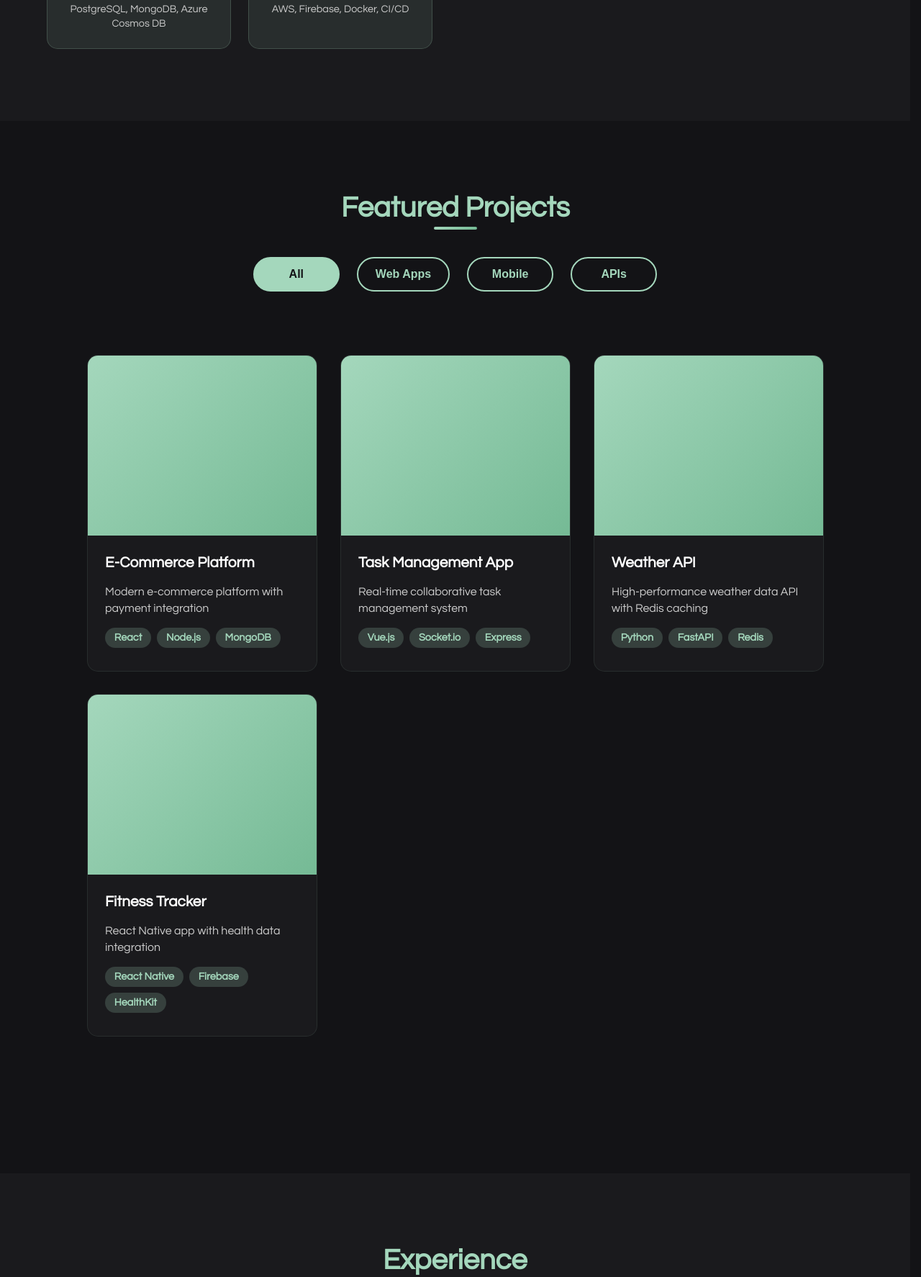
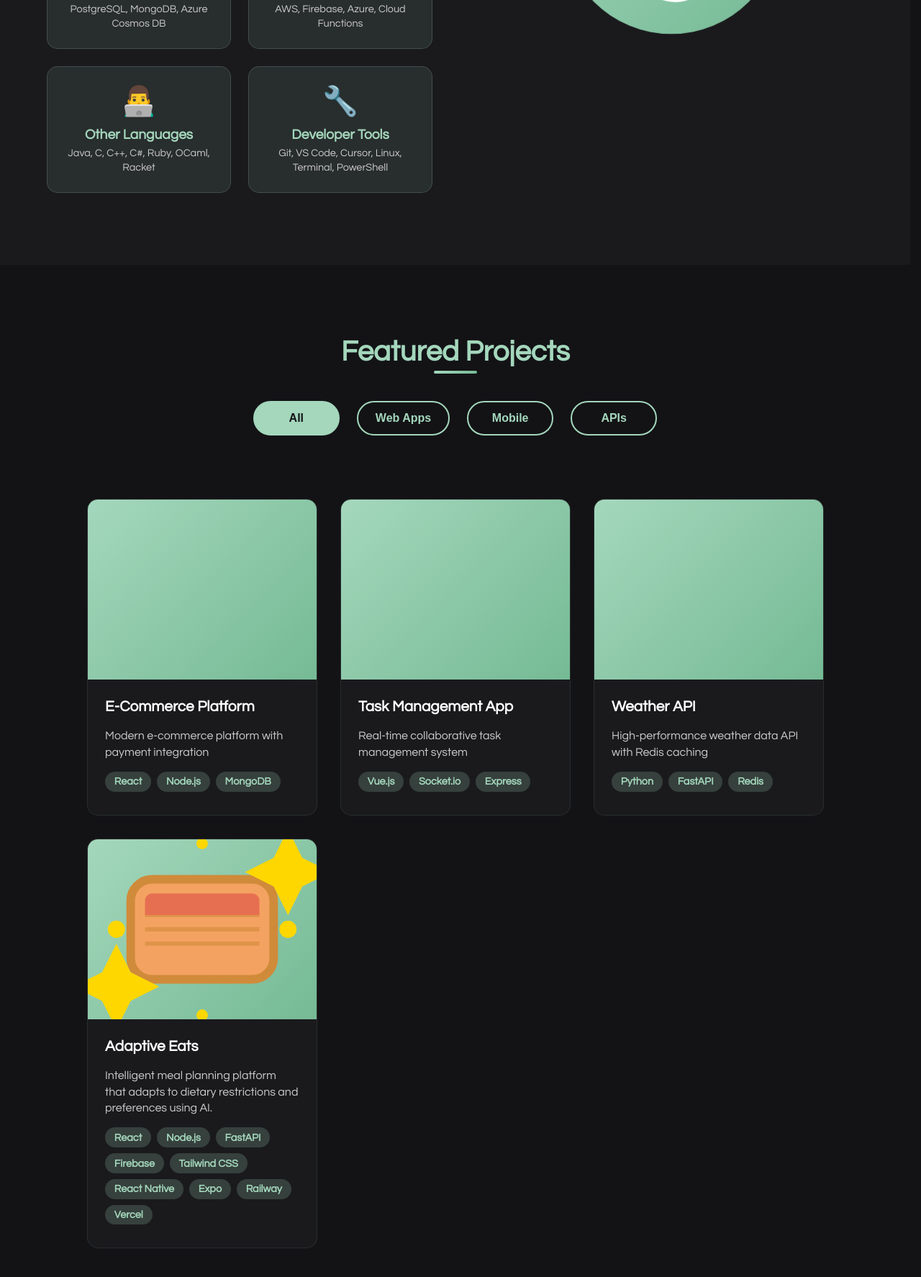
Before and after one commit to YourBoyConnor/Portfolio-Website, a website: page public/index.html in a window 1280 px wide. Shown: the part 1468-3242 px from the top of the page at 72% size. Drawn offline with Linux system fonts and the light colour scheme.

Commit message:
added adaptive eats and fixed about section to be mostly accurate

```diff
--- a/public/index.html
+++ b/public/index.html
@@ -123,12 +123,12 @@
             <div class="skill-item">
               <div class="skill-icon">💻</div>
               <h3>Frontend</h3>
-              <p>React, Vue.js, HTML5, CSS3, JavaScript</p>
+              <p>React, Angular, Vue.js, HTML5, CSS3, JavaScript</p>
             </div>
             <div class="skill-item">
               <div class="skill-icon">⚙️</div>
               <h3>Backend</h3>
-              <p>Node.js, Python, Express, REST APIs</p>
+              <p>Node.js, Python, Express, Firebase Functions</p>
             </div>
             <div class="skill-item">
               <div class="skill-icon">🗄️</div>
@@ -138,7 +138,17 @@
             <div class="skill-item">
               <div class="skill-icon">☁️</div>
               <h3>Cloud</h3>
-              <p>AWS, Firebase, Docker, CI/CD</p>
+              <p>AWS, Firebase, Azure, Cloud Functions</p>
+            </div>
+            <div class="skill-item">
+              <div class="skill-icon">👨‍💻</div>
+              <h3>Other Languages</h3>
+              <p>Java, C, C++, C#, Ruby, OCaml, Racket</p>
+            </div>
+            <div class="skill-item">
+              <div class="skill-icon">🔧</div>
+              <h3>Developer Tools</h3>
+              <p>Git, VS Code, Cursor, Linux, Terminal, PowerShell</p>
             </div>
           </div>
         </div>
@@ -234,24 +244,31 @@
             </div>
         </div>
 
-        <div class="project-card" data-category="mobile">
+        <div class="project-card" data-category="web mobile">
           <div class="project-image">
+            <img src="Images/adaptive-eats-preview.svg" alt="Adaptive Eats Preview" style="width: 100%; height: 100%; object-fit: cover;">
             <div class="project-overlay">
-              <h3>Fitness Tracker</h3>
-              <p>Cross-platform mobile app for fitness tracking</p>
+              <h3>Adaptive Eats</h3>
+              <p>AI-powered meal planning platform for dietary restrictions (Web + Mobile)</p>
               <div class="project-links">
-                <a href="#" class="project-link">App Store</a>
+                <a href="https://adaptive-eats.com" target="_blank" class="project-link">Website</a>
                 <a href="#" class="project-link">GitHub</a>
               </div>
             </div>
           </div>
           <div class="project-info">
-              <h3>Fitness Tracker</h3>
-              <p>React Native app with health data integration</p>
+              <h3>Adaptive Eats</h3>
+              <p>Intelligent meal planning platform that adapts to dietary restrictions and preferences using AI.</p>
               <div class="project-tech">
+                <span class="tech-tag">React</span>
+                <span class="tech-tag">Node.js</span>
+                <span class="tech-tag">FastAPI</span>
+                <span class="tech-tag">Firebase</span>
+                <span class="tech-tag">Tailwind CSS</span>
                 <span class="tech-tag">React Native</span>
-                <span class="tech-tag">Firebase</span>
-                <span class="tech-tag">HealthKit</span>
+                <span class="tech-tag">Expo</span>
+                <span class="tech-tag">Railway</span>
+                <span class="tech-tag">Vercel</span>
               </div>
             </div>
         </div>
--- a/public/index.js
+++ b/public/index.js
@@ -546,7 +546,8 @@ function initProjectFiltering() {
       const filter = button.getAttribute('data-filter');
 
       projectCards.forEach(card => {
-        if (filter === 'all' || card.getAttribute('data-category') === filter) {
+        const cardCategories = card.getAttribute('data-category').split(' ');
+        if (filter === 'all' || cardCategories.includes(filter)) {
           // Show card - restore to grid and animate in
           card.style.display = 'block';
           card.style.visibility = 'visible';
--- a/public/style.css
+++ b/public/style.css
@@ -119,6 +119,8 @@
 .about-section .skill-item:nth-child(2) { transition-delay: 0.2s; }
 .about-section .skill-item:nth-child(3) { transition-delay: 0.3s; }
 .about-section .skill-item:nth-child(4) { transition-delay: 0.4s; }
+.about-section .skill-item:nth-child(5) { transition-delay: 0.5s; }
+.about-section .skill-item:nth-child(6) { transition-delay: 0.6s; }
 
 /* Projects Section Animations */
 .projects-section .project-card {
```
Also changed, not shown: public/Images/adaptive-eats-preview.svg (added).
